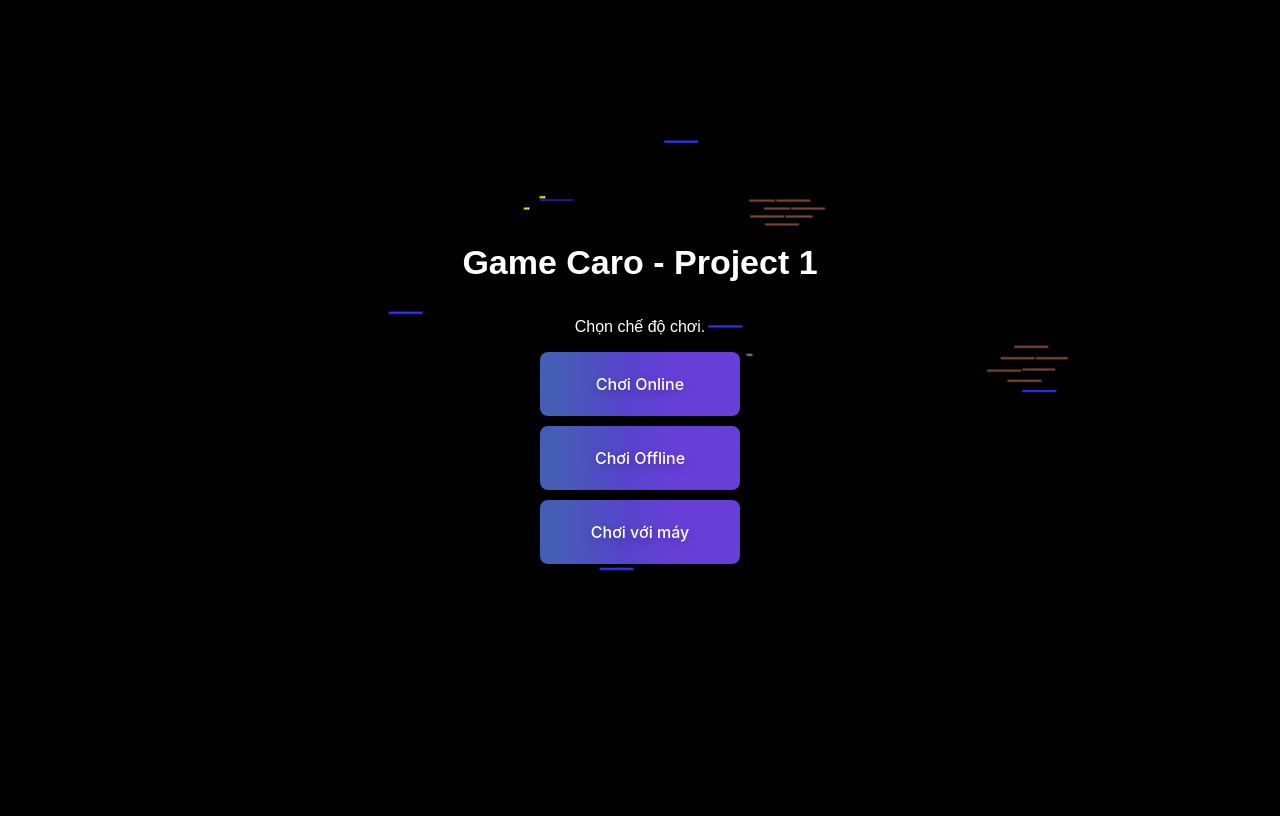
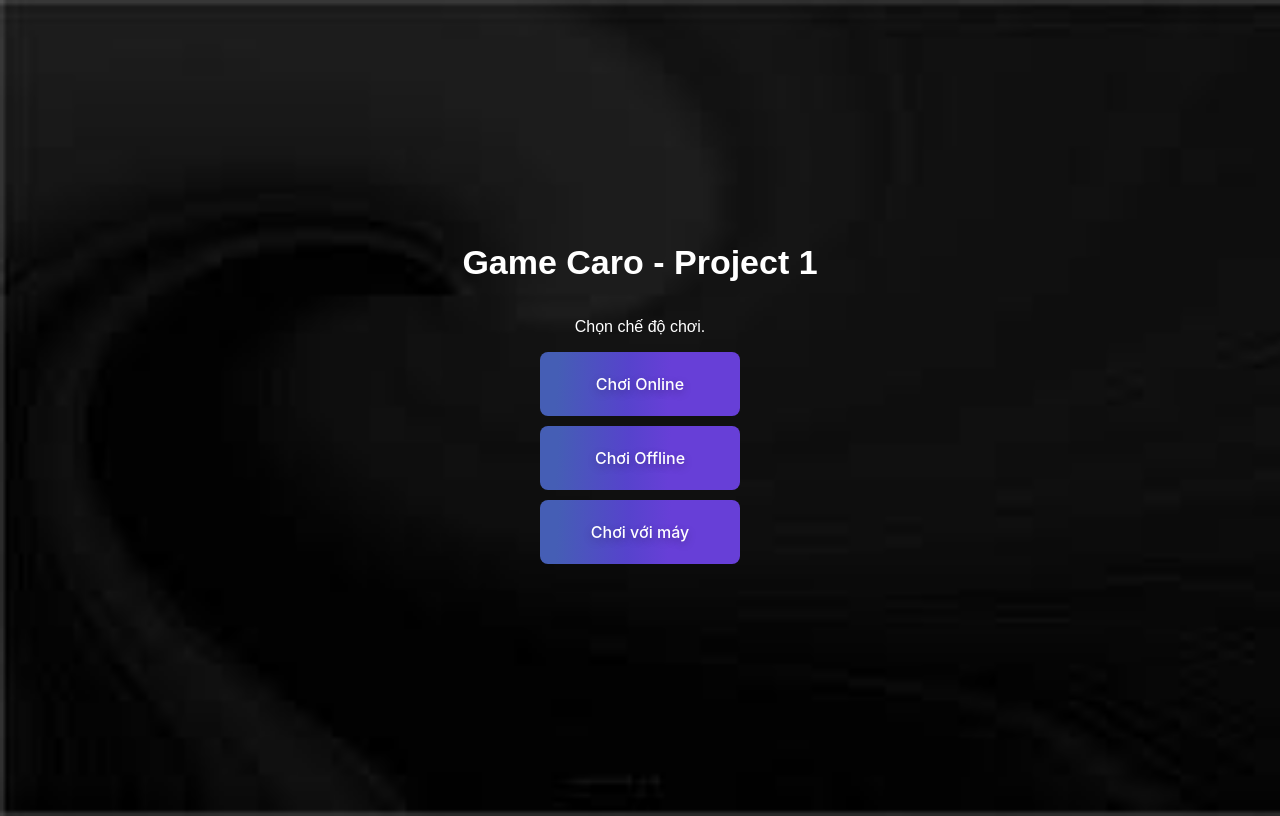
Before and after one commit to dungNHVhust/Project1_Caro-Chess, a Flask app: page / in a window 1280 px wide. Run offline with Flask 3, Linux system fonts and the light colour scheme; some libraries are stand-ins or nearby versions.

Commit message:
Change Background

```diff
--- a/static/css/styles-caro.css
+++ b/static/css/styles-caro.css
@@ -1,5 +1,5 @@
 body {
-    background-image: url('../images/bgr.jpeg');
+    background-image: url('../images/bgr0.jpg');
     background-size: cover;
     background-repeat: no-repeat;
     color: white;
--- a/static/css/styles.css
+++ b/static/css/styles.css
@@ -1,5 +1,5 @@
 body {
-    background-image: url('../images/bgr.jpeg');
+    background-image: url('../images/bgr0.jpg');
     background-size: cover;
     background-repeat: no-repeat;
     color: rgb(255, 255, 255);
```
Also changed, not shown: static/images/bgr0.jpg (added).
